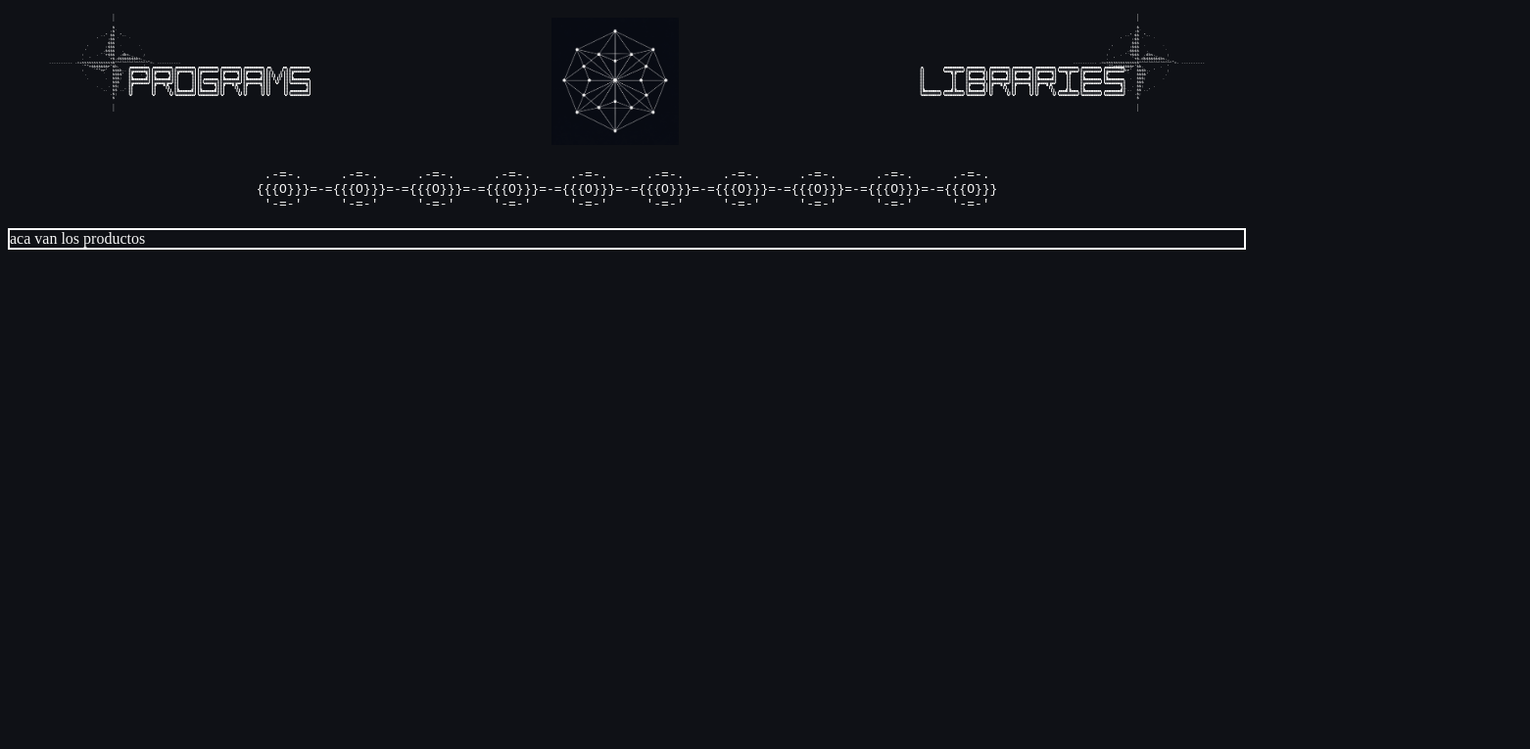
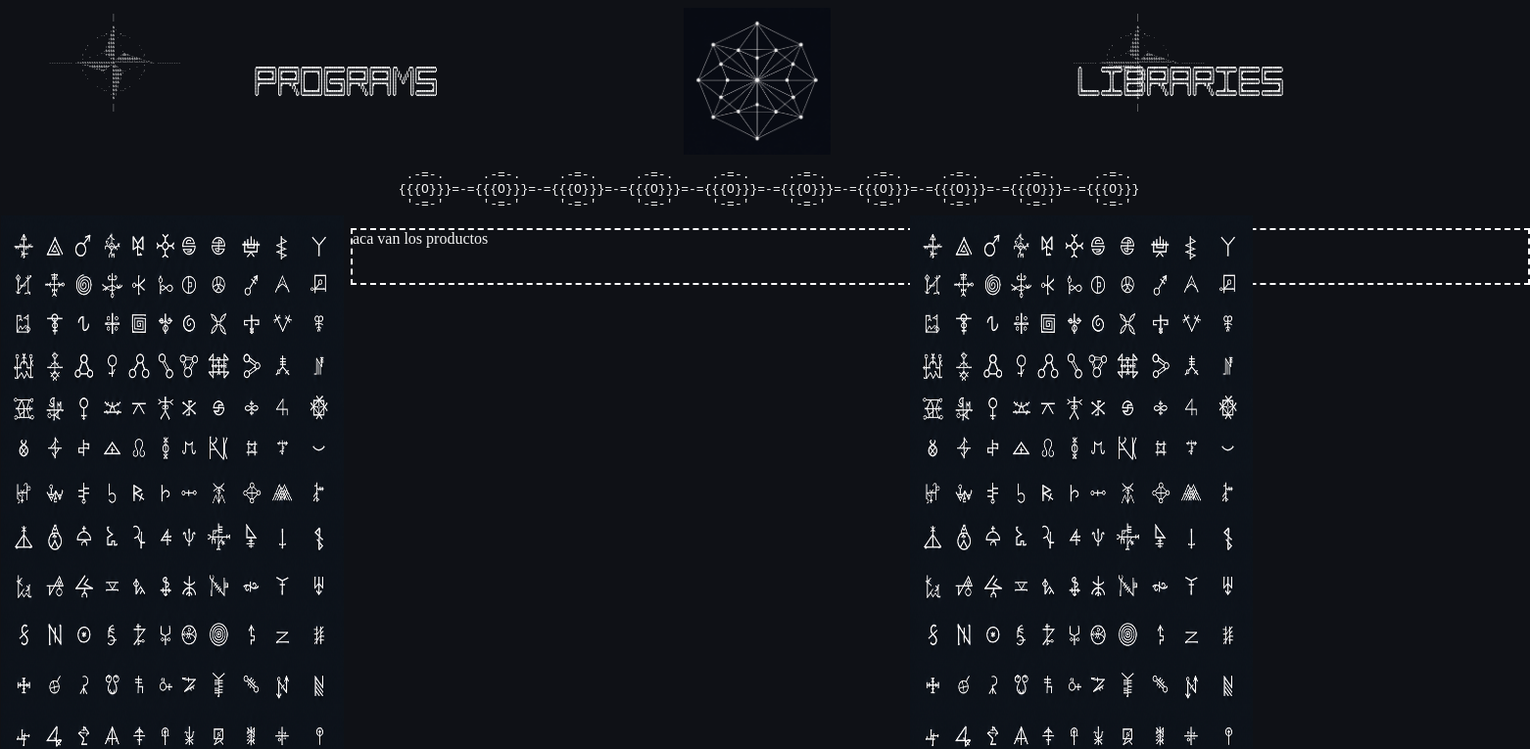
Before and after one commit to syntek-noctra/Leyes-Acevedo-Laruffa-TP-PROGRAMACIONIII-C1-2026, a plain HTML site: page HTML/productos.html in a window 1280 px wide. Shown: the top 765 px of the page at 98% size, 1562 px wide, since content can reach past the window. Drawn offline with Linux system fonts and the light colour scheme.

Commit message:
Corrección css (productos)//animación js estética

```diff
--- a/CSS/styleProductos.css
+++ b/CSS/styleProductos.css
@@ -17,7 +17,7 @@ body{
 /**/
 .header{
     display: flex;
-    justify-content: space-around;
+    justify-content: space-evenly;
     align-items: center;
 }
 
@@ -35,9 +35,15 @@ body{
     font-size: 3px;
 }
 
+.boton-ascii:hover{
+    cursor: pointer;
+    background-color: var(--white-GRID-color);
+    color: var(--black-GRID-color);
+}
+
 .brujulas-ascii{
     font-size: 4px;
-    position: fixed;
+    position:absolute;
     top: 10px;
 }
 
@@ -58,7 +64,26 @@ body{
 
 }
 
+.aside-simbols{
+    position: absolute;
+    height: 900px;
+    width: 350px;
+    top: 220px;
+}
+
+#aside-simbols-right{
+   right: 1px;
+}
+#aside-simbols-left{
+   left: 1px;
+}
+
 .principal-productos{
+    display: grid;
+    grid-template-rows: 1fr 1fr 1fr;
+    grid-template-columns: 1fr 1fr 1fr;
+    width: 1200px;
+    margin-left: 350px;
     margin-top: 35px;
-    border: 2px solid white;
+    border: 2px dashed white;
 }
--- a/HTML/productos.html
+++ b/HTML/productos.html
@@ -21,7 +21,7 @@
 ▐░▌          ▐░▌       ▐░▌▐░░░░░░░░░░░▌▐░░░░░░░░░░░▌▐░▌       ▐░▌▐░▌       ▐░▌▐░▌       ▐░▌▐░░░░░░░░░░░▌
  ▀            ▀         ▀  ▀▀▀▀▀▀▀▀▀▀▀  ▀▀▀▀▀▀▀▀▀▀▀  ▀         ▀  ▀         ▀  ▀         ▀  ▀▀▀▀▀▀▀▀▀▀▀ </pre>
         </div>
-        <img id="logo" src="/IMAGES/logo G.R.I.D.png" height=130px width=130px>
+        <img id="logo" src="/IMAGES/logo G.R.I.D.png" height=150px width=150px>
         <div >
             <pre class="boton-ascii"> ▄            ▄▄▄▄▄▄▄▄▄▄▄  ▄▄▄▄▄▄▄▄▄▄   ▄▄▄▄▄▄▄▄▄▄▄  ▄▄▄▄▄▄▄▄▄▄▄  ▄▄▄▄▄▄▄▄▄▄▄  ▄▄▄▄▄▄▄▄▄▄▄  ▄▄▄▄▄▄▄▄▄▄▄  ▄▄▄▄▄▄▄▄▄▄▄
 ▐░▌          ▐░░░░░░░░░░░▌▐░░░░░░░░░░▌ ▐░░░░░░░░░░░▌▐░░░░░░░░░░░▌▐░░░░░░░░░░░▌▐░░░░░░░░░░░▌▐░░░░░░░░░░░▌▐░░░░░░░░░░░▌
@@ -96,7 +96,9 @@
         <section class="principal-productos">
             aca van los productos
         </section>
-
+        <img class="aside-simbols" id="aside-simbols-left" src="/IMAGES/Asides_Products_G.R.I.D.png">
+        <img class="aside-simbols" id="aside-simbols-right" src="/IMAGES/Asides_Products_G.R.I.D.png">
     </main>
+    <script src="/JS/mainProductos.js"></script>
 </body>
 </html>
--- a/JS/mainProductos.js
+++ b/JS/mainProductos.js
@@ -0,0 +1,22 @@
+const imgSimbolsAsides = [
+    "/IMAGES/Asides_Products_G.R.I.D.png",
+    "/IMAGES/Asides_Products_G.R.I.D Inverted.png",
+];
+const leftSimbols = document.querySelector("#aside-simbols-left");
+const rightSimbols = document.querySelector("#aside-simbols-right");
+
+
+let indexSimbols = 0;
+
+setInterval(() => {
+
+    leftSimbols.src = imgSimbolsAsides[indexSimbols];
+    rightSimbols.src = imgSimbolsAsides[indexSimbols];
+
+    indexSimbols++;
+
+    if(indexSimbols >= imgSimbolsAsides.length){
+        indexSimbols = 0;
+    }
+
+}, 1000);
```
Also changed, not shown: IMAGES/Asides_Products_G.R.I.D Inverted.png (added), IMAGES/Asides_Products_G.R.I.D.png (added).
